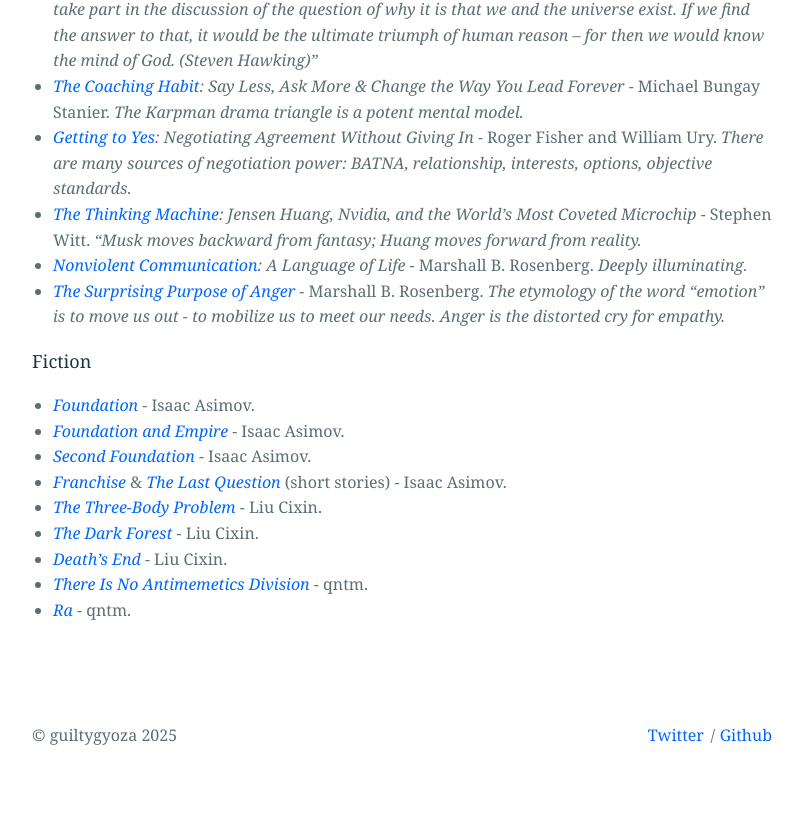
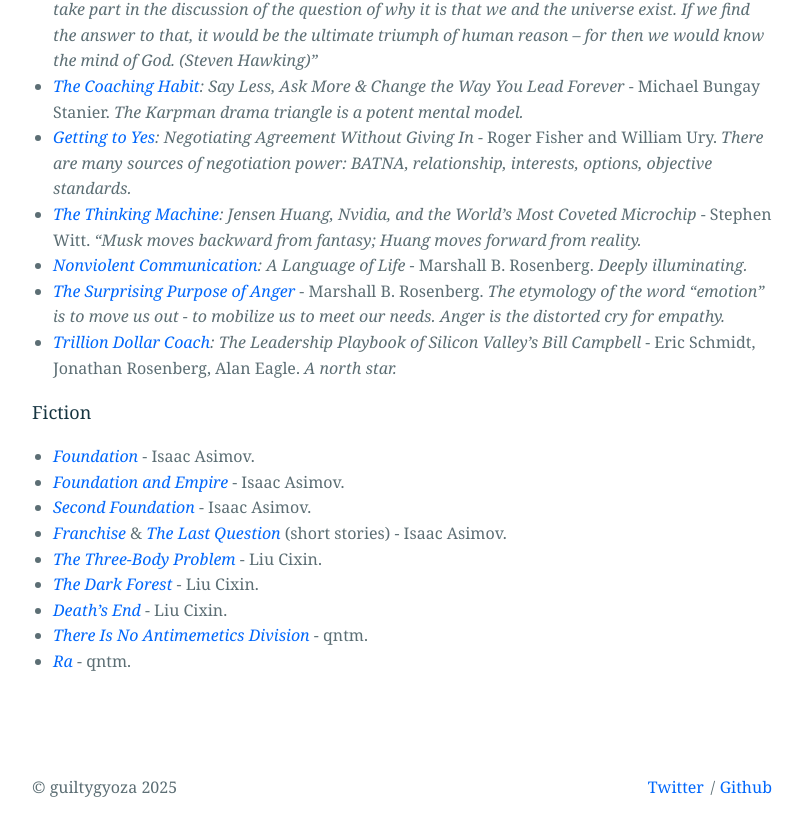
Before and after one commit to guiltygyoza/new-blog, a Jekyll site: the page built from _pages/bookshelf.markdown, in a window 1280 px wide and 900 px high, scrolled down 1798 px. Shown: the top 836 px of the window, without its empty margins (238-1041 px from the left). Built offline with Jekyll 4.4.1, drawn with Linux system fonts in a browser that asks for light colours.

Commit message:
add book

```diff
--- a/_pages/bookshelf.markdown
+++ b/_pages/bookshelf.markdown
@@ -44,6 +44,7 @@
 - *[The Thinking Machine](https://www.goodreads.com/book/show/211399783-the-thinking-machine){:target="_blank"}: Jensen Huang, Nvidia, and the World's Most Coveted Microchip* - Stephen Witt. *“Musk moves backward from fantasy; Huang moves forward from reality.*
 - *[Nonviolent Communication](https://www.goodreads.com/book/show/71730.Nonviolent_Communication){:target="_blank"}: A Language of Life* - Marshall B. Rosenberg. *Deeply illuminating.*
 - *[The Surprising Purpose of Anger](https://www.goodreads.com/book/show/71738.The_Surprising_Purpose_of_Anger){:target="_blank"}* - Marshall B. Rosenberg. *The etymology of the word "emotion" is to move us out - to mobilize us to meet our needs. Anger is the distorted cry for empathy.*
+- *[Trillion Dollar Coach](https://www.goodreads.com/book/show/36501797-trillion-dollar-coach){:target="_blank"}: The Leadership Playbook of Silicon Valley's Bill Campbell* - Eric Schmidt, Jonathan Rosenberg, Alan Eagle. *A north star.*
 
 ### Fiction
 - *[Foundation](https://www.goodreads.com/book/show/29579.Foundation){:target="_blank"}* - Isaac Asimov.
```
